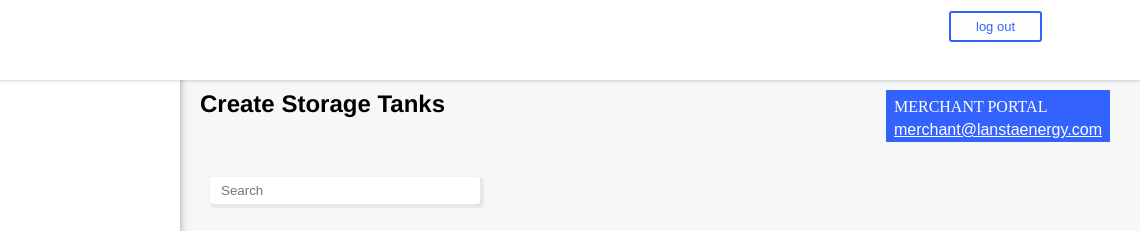
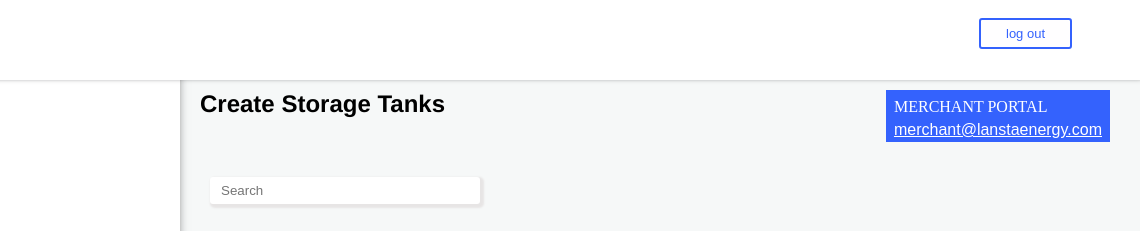
Before and after one commit to 0xtruly/charisoilDashboardRedesign, a plain HTML site: page src/cma-portal/home/dashboard.html in a window 1280 px wide. Shown: the top 231 px of the page, 140-1280 px from the left. Drawn offline with nearby package versions, Linux system fonts and the light colour scheme.

Commit message:
dashboard css file

```diff
--- a/css/dashboard.css
+++ b/css/dashboard.css
@@ -99,8 +99,8 @@ nav {
   font-family: Arial, Helvetica, sans-serif;
   font-size: small;
   position: relative;
-  top: 8px;
-  left: 120px;
+  top: 15px;
+  left: 150px;
   text-decoration: none;
 }
 
```
